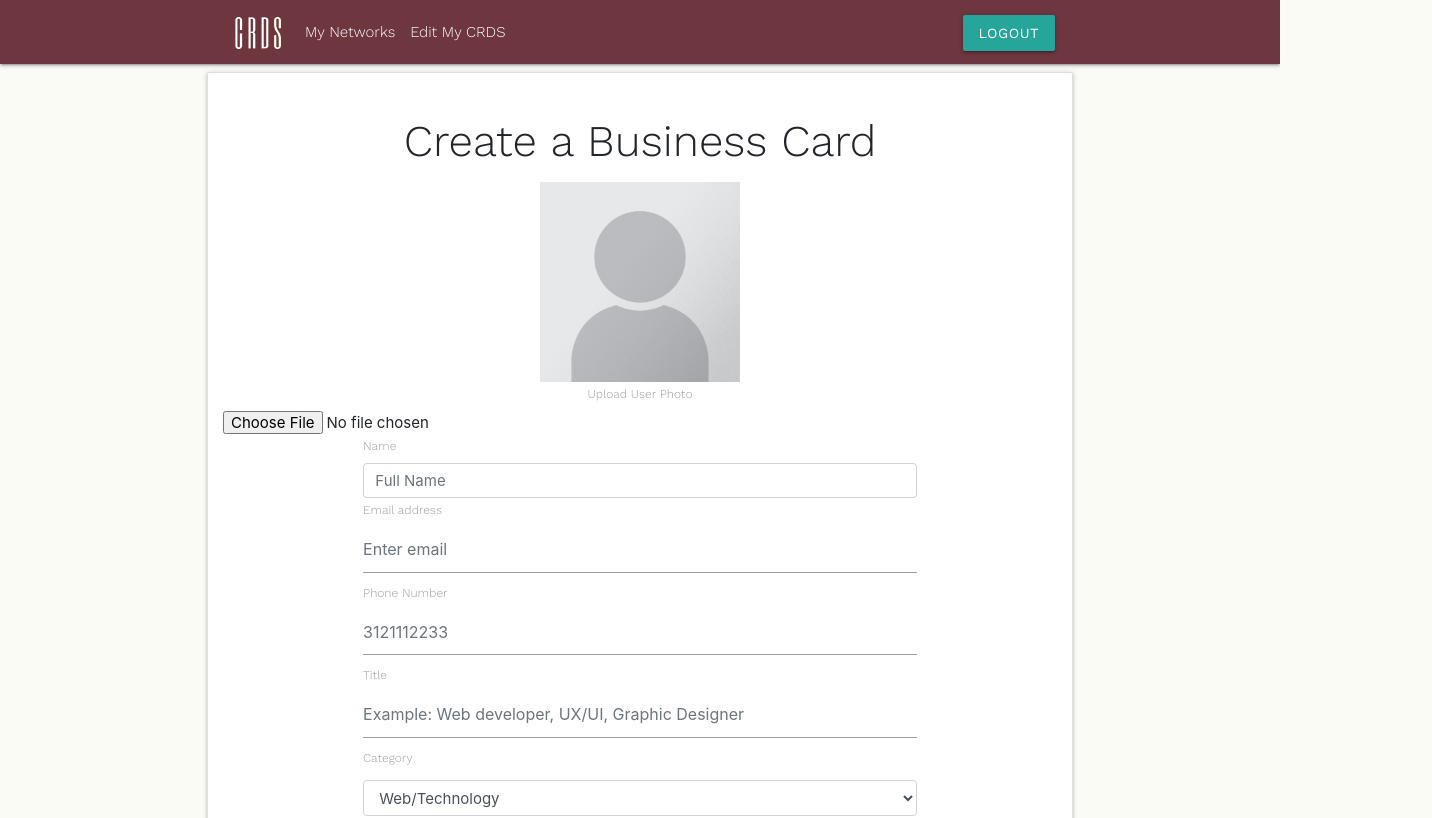
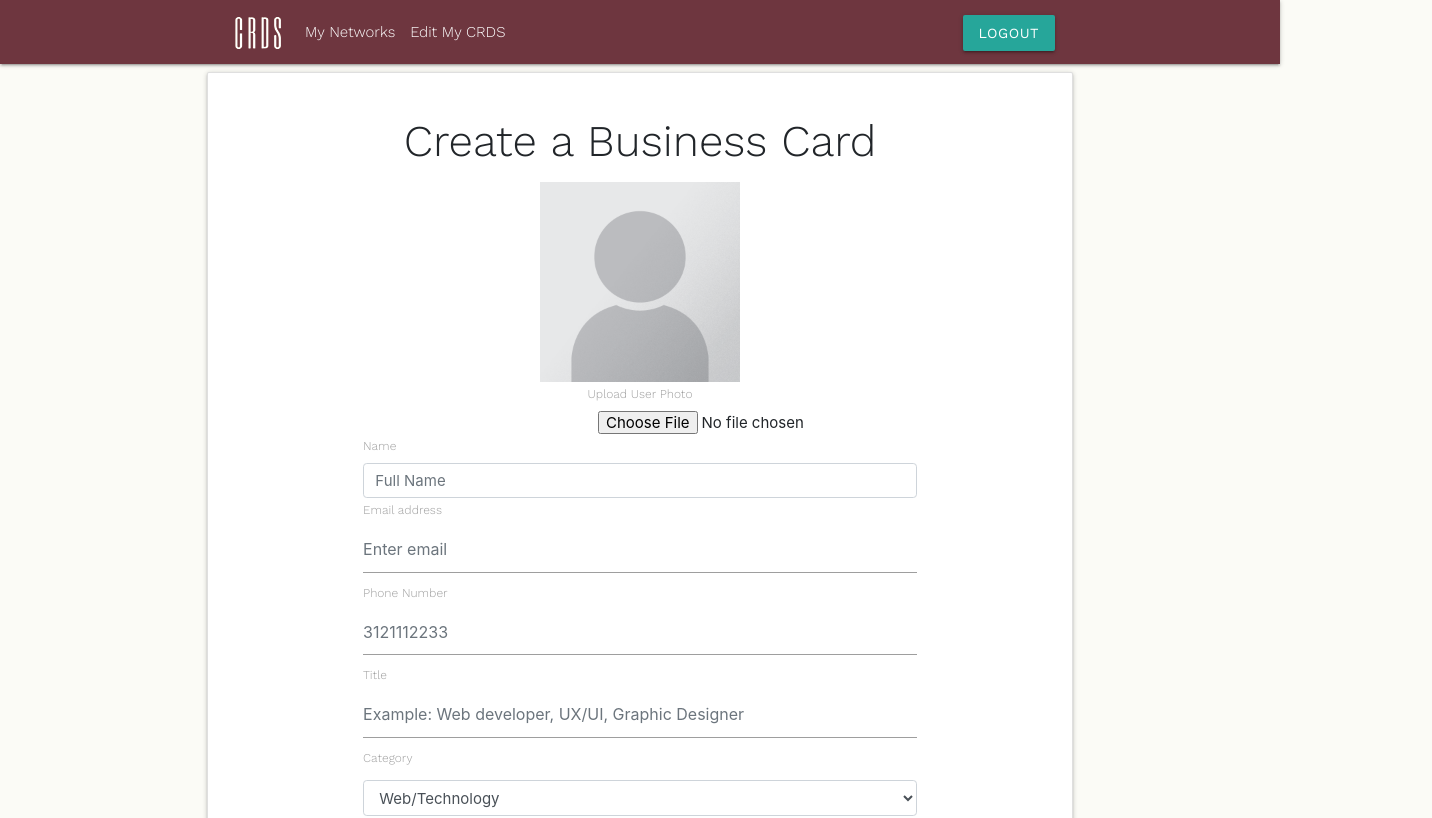
Before and after one commit to Miles-Windu/CRDS, a React (Create React App) app in the folder client/: page /user in a window 1280 px wide. Shown: the top 818 px of the page, 1432 px wide, since content can reach past the window. Built offline with nearby package versions, Linux system fonts and the light colour scheme.

Commit message:
fixed add pic button

```diff
--- a/client/src/components/css/user.css
+++ b/client/src/components/css/user.css
@@ -10,3 +10,8 @@ body, h1, h2, h3, p {
 ::placeholder {
     opacity: 40%;
 }
+
+#userPhoto {
+    margin-left: 375px;
+
+}
```
